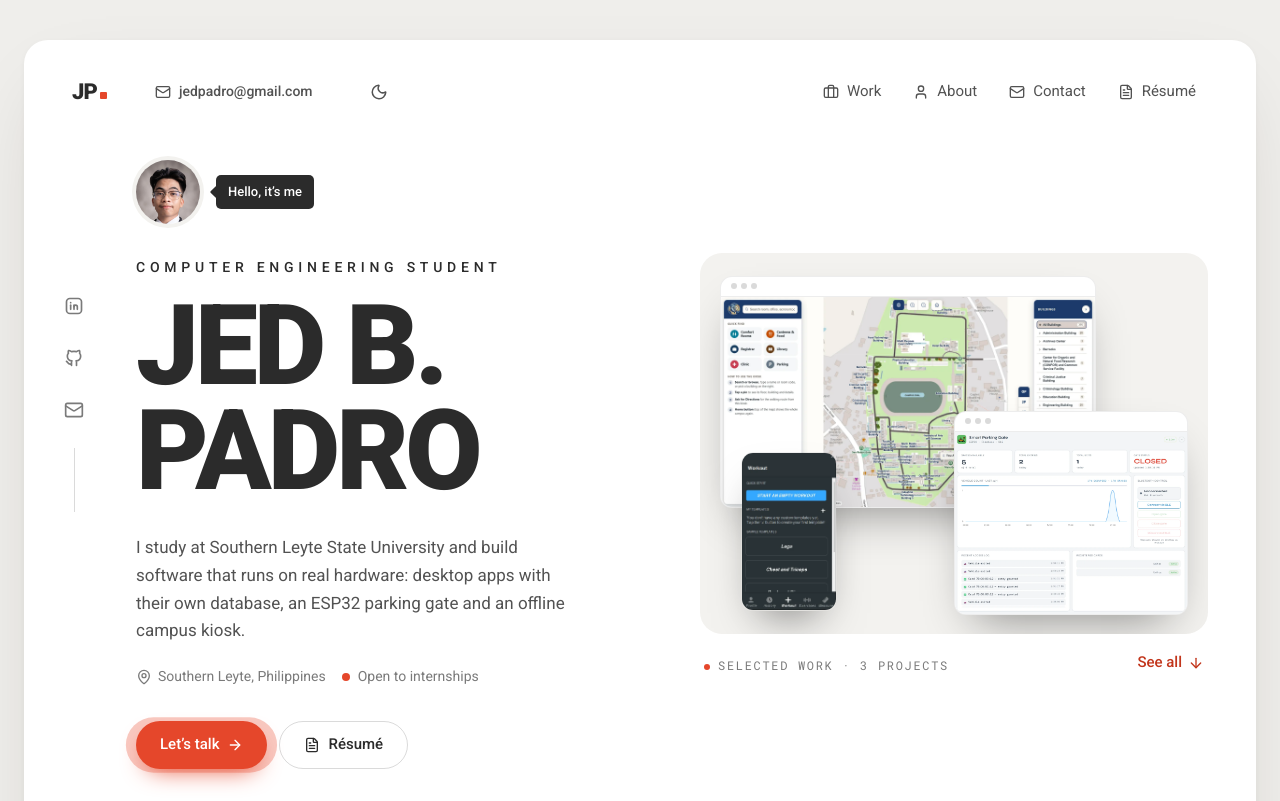
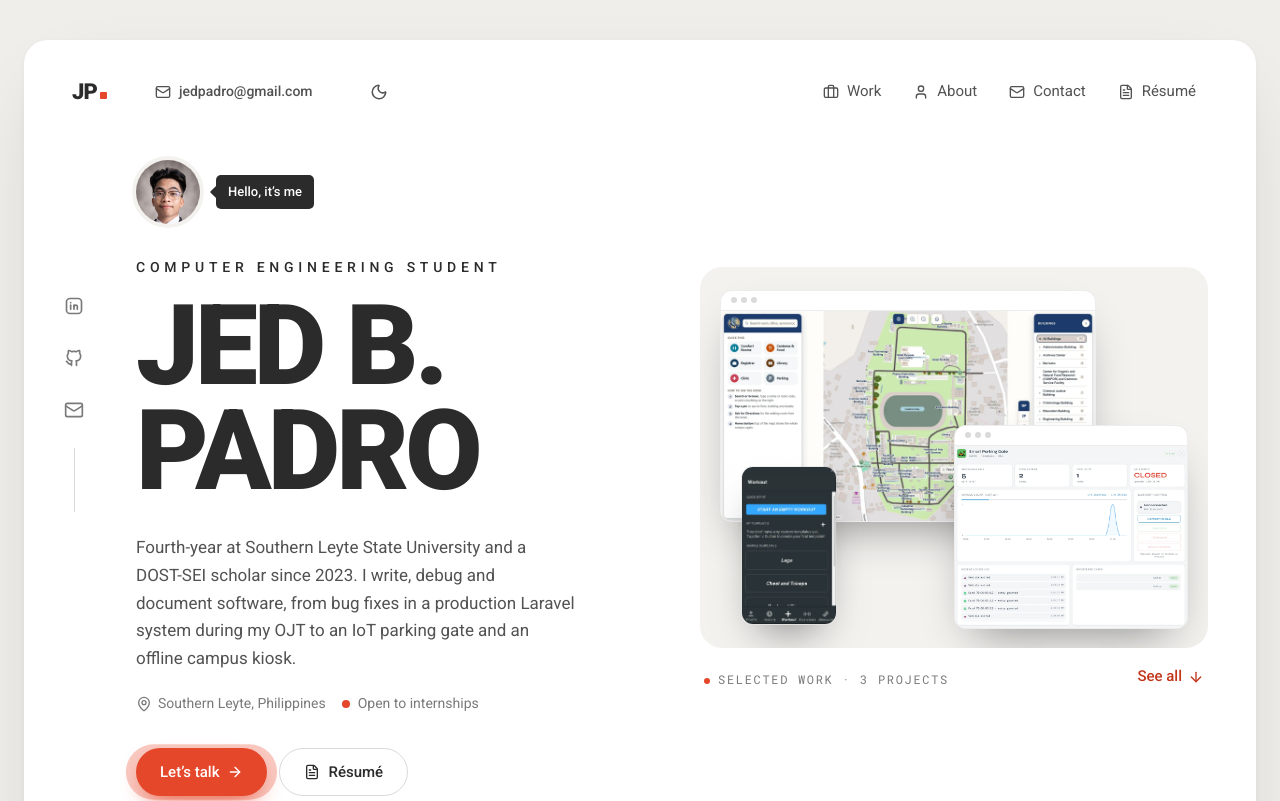
Before and after one commit to jeedp/portfolio, a React (Vite) app: page / in a window 1280 px wide. Shown: the top 801 px of the page. Built offline with nearby package versions, Linux system fonts and the light colour scheme; no server answers.

Commit message:
Hero description: fourth-year, DOST-SEI scholar, OJT and projects

```diff
--- a/src/sections/Hero.tsx
+++ b/src/sections/Hero.tsx
@@ -113,8 +113,8 @@ export function Hero() {
 
         <In at={0.8} ready={ready}>
           <p className="mt-7 max-w-[46ch] text-[17px] leading-relaxed">
-            I study at Southern Leyte State University and build software that runs on real hardware:
-            desktop apps with their own database, an ESP32 parking gate and an offline campus kiosk.
+            Fourth-year at Southern Leyte State University and a DOST-SEI scholar since 2023. I write, debug and document
+            software, from bug fixes in a production Laravel system during my OJT to an IoT parking gate and an offline campus kiosk.
           </p>
         </In>
 
```
